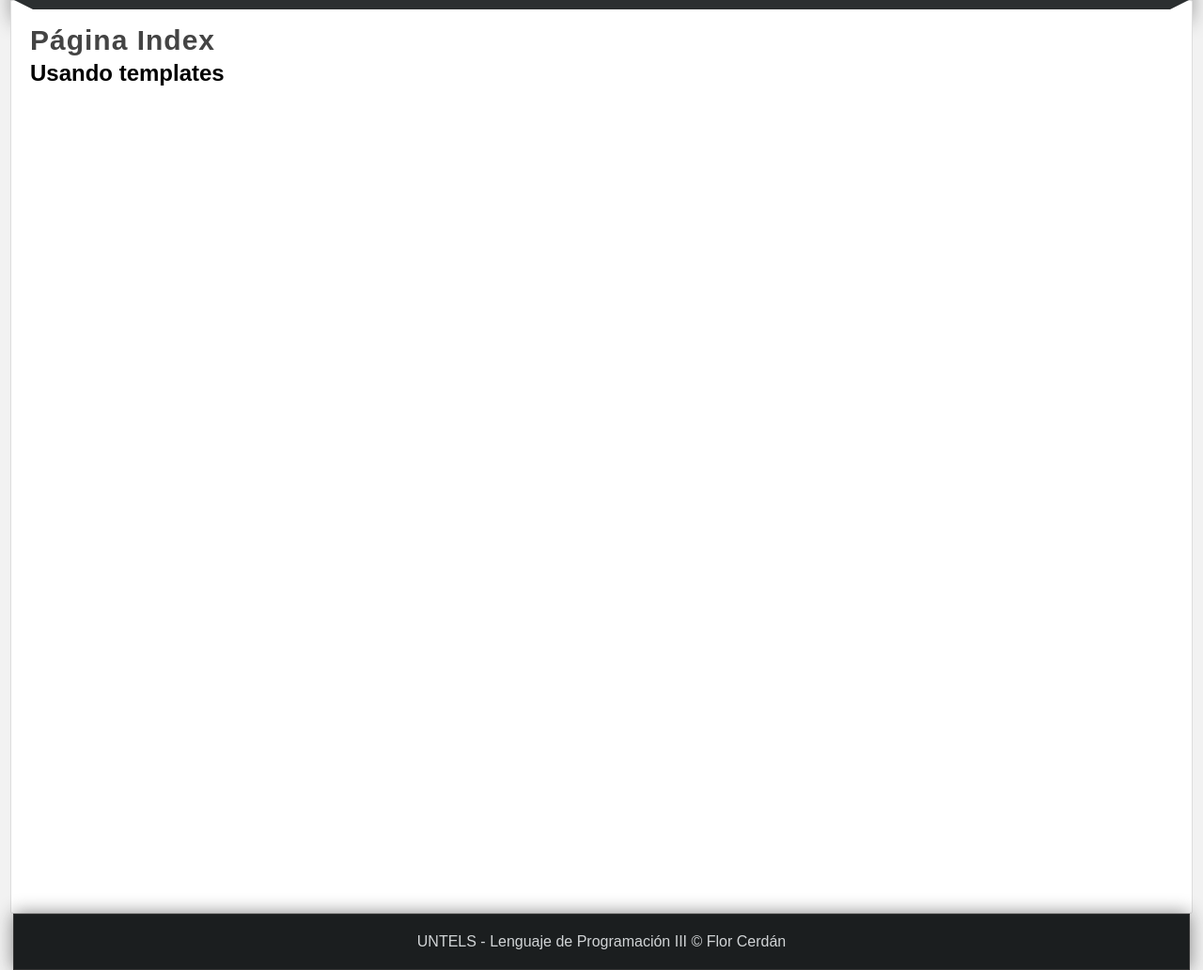
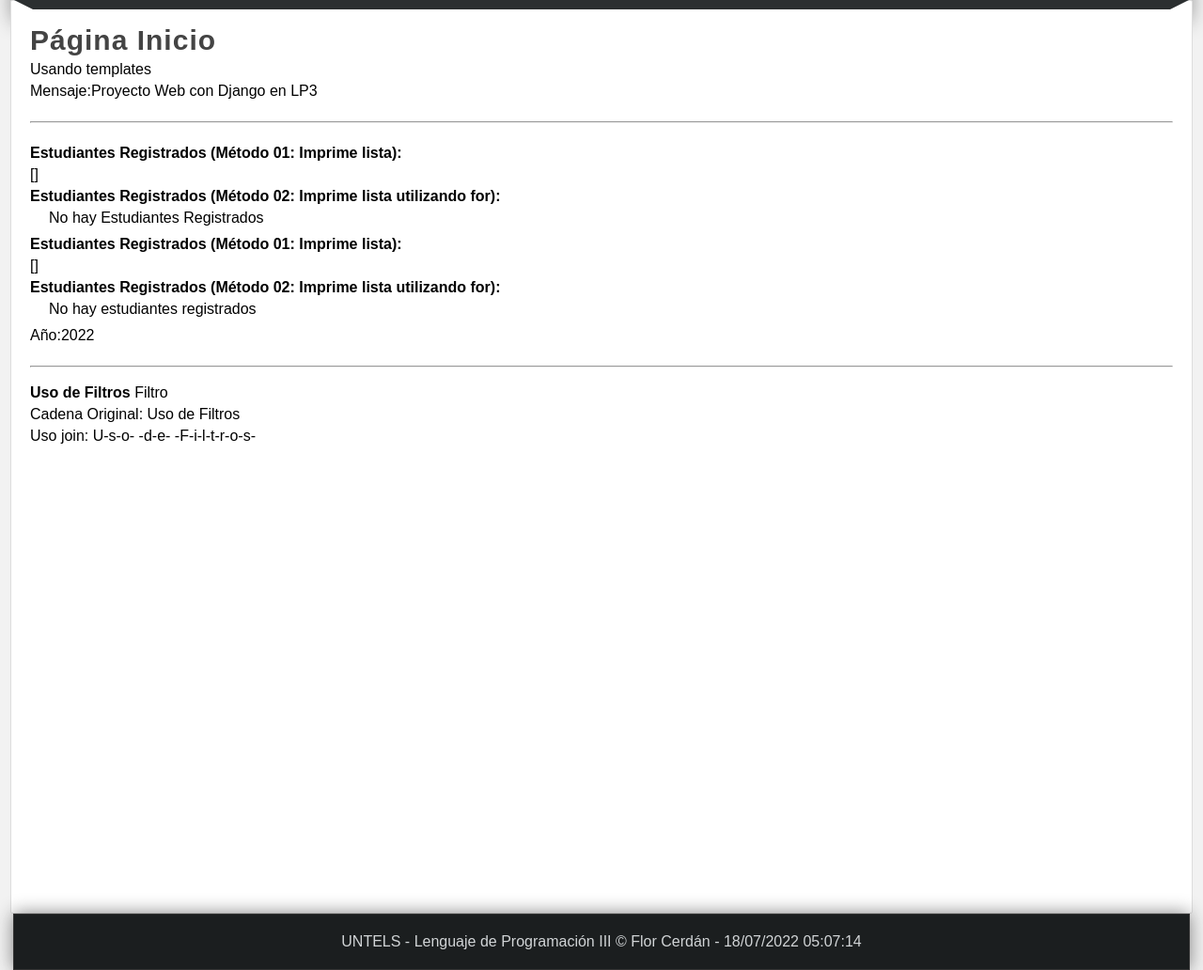
Before and after one commit to cerdanflor/2022-1_LP3-S2_Python, a Django app: page / in a window 1280 px wide. Shown: the part 182-1214 px from the top of the page at 94% size. Run offline with Django 4.2, Linux system fonts and the light colour scheme.

Commit message:
Semana 14 - Iniciando con filtros

```diff
--- a/ProyectosEnDJango/proyecto001/miapp/static/css/style.css
+++ b/ProyectosEnDJango/proyecto001/miapp/static/css/style.css
@@ -5,6 +5,14 @@
     font-family: Arial, Helvetica,sans-serif;
     text-decoration: none;
 
+}
+.box p, .box h2, .box ul{
+    margin-bottom: 5px;
+    margin-top: 5px;
+}
+.box ul, .box ol{
+    margin-left: 20px;
+    margin-bottom: 10px;
 }
 body{
     background-color:  #f2f2f2;
--- /dev/null
+++ b/ProyectosEnDJango/proyecto001/miapp/templates/filtros.html
@@ -0,0 +1,7 @@
+<br>
+<hr>
+<br>
+<strong> {{encabezado}}</strong>
+Filtro<br>
+<p> Cadena Original: {{encabezado|default:"Sección sin titulo"}}</p>
+<p> Uso join: {{encabezado|join:'-'}}</p>
--- a/ProyectosEnDJango/proyecto001/miapp/templates/index.html
+++ b/ProyectosEnDJango/proyecto001/miapp/templates/index.html
@@ -1,10 +1,36 @@
 {% extends 'layout.html' %}
 
 {% block title %}
-    Inicio
+    {{titulo}}
 {% endblock %}
 
 {% block content %}
-<h1 class="title">Página Index</h1>
-<h2>Usando templates</h2>
+<!--Comentario en HTML-->
+{% comment 'Datos de la página index' %}
+En esta página se mostrará la bienvenida al sistema
+{% endcomment %}
+    <h1 class="title">Página {{titulo}}</h1>
+    <p>Usando templates</p>
+    {% if mensaje %}
+        <p> Mensaje:{{mensaje}} </p>
+    {% else %}
+        <strong> El Mensaje no tiene contenido</strong>
+    {% endif %}
+    {% include 'listado_estudiantesregistrados.html' with encabezado="Estudiantes Registrados " %}
+
+
+    <p><strong>Estudiantes Registrados (Método 01: Imprime lista): </strong></p>
+        {{estudiantes}}
+        <p><strong>Estudiantes Registrados (Método 02: Imprime lista utilizando for): </strong></p>
+        <ul>
+            {% for estudiantes in estudiantes%}
+             <li>{{forloop.counter}}.{{estudiantes}}</li>
+             {% empty %}
+                <p> No hay estudiantes registrados </p>
+             {% endfor %}
+        </ul>
+
+    <p> Año:2022</p>
+    {% include 'filtros.html' with encabezado="Uso de Filtros "%}
+
 {% endblock %}
--- a/ProyectosEnDJango/proyecto001/miapp/templates/layout.html
+++ b/ProyectosEnDJango/proyecto001/miapp/templates/layout.html
@@ -21,16 +21,16 @@
     <nav>
         <ul>
             <li>
-                <a href="/inicio"> Inicio</a>
+                <a href="{% url 'inicio' %}"> Inicio</a>
             </li>
             <li>
-                <a href="/saludo"> Mensaje de saludo</a>
+                <a href="{% url 'saludo' %}"> Mensaje de saludo</a>
             </li>
             <li>
-                <a href="/rango"> Mostrar Números [a,b]</a>
+                <a href="{% url 'rango' %}"> Mostrar Números [a,b]</a>
             </li>
             <li>
-                <a href="/rango2/10/15"> Mostrar Números [10,15]</a>
+                <a href="{% url 'rango2'%}"> Mostrar Números [10,15]</a>
             </li>
         </ul>
     </nav>
@@ -52,7 +52,7 @@
             </div>
         </div>
         <footer>
-            UNTELS - Lenguaje de Programación III &COPY; Flor Cerdán
+            UNTELS - Lenguaje de Programación III &COPY; Flor Cerdán - {% now "d/m/Y h:m:s " %}
         </footer>
     </body>
 </html>
--- /dev/null
+++ b/ProyectosEnDJango/proyecto001/miapp/templates/listado_estudiantesregistrados.html
@@ -0,0 +1,13 @@
+<br>
+<hr>
+<br>
+<p> <strong>{{encabezado}} (Método 01: Imprime lista): </strong></p>
+    {{estudiantes}}
+<p> <strong>{{encabezado}} (Método 02: Imprime lista utilizando for): </strong></p>
+<ul>
+    {% for estudiantes in estudiantes %}
+        <li>{{forloop.counter}}. {{estudiante}}</li>
+     {%empty%}
+        <p> No hay {{encabezado}} </p>
+    {% endfor%}
+</ul>
--- a/ProyectosEnDJango/proyecto001/miapp/templates/saludo.html
+++ b/ProyectosEnDJango/proyecto001/miapp/templates/saludo.html
@@ -1,13 +1,13 @@
 {% extends 'layout.html' %}
 
 {% block title %}
-    saludo
+    {{titulo}}
 {% endblock %}
 
 {% block content %}
     {{ block.super }}
     <h1 class="title">Bienvenidos</h1>
-    <h2>Flor Cerdán</h2>
+    <h2>{{autor_saludo}}</h2>
     <h3>Python.....</h3>
     {{ block.super}}
 
--- a/ProyectosEnDJango/proyecto001/miapp/views.py
+++ b/ProyectosEnDJango/proyecto001/miapp/views.py
@@ -23,16 +23,35 @@
 """
 
 def index(request):
+    estudiantes = ['Carlos Ruiz',
+                   'Jordy Quispe',
+                   'Oscar Reyes',
+                   'Antony Vasquez']
+    estudiantes = []
+    return render(request,'index.html', {
+        'titulo':'Inicio',
+        'mensaje':'Proyecto Web con Django en LP3',
+        'estudiantes': estudiantes
+    })
 
-    return render(request,'index.html')
 
 def saludo(request):
 
-    return render(request,'saludo.html')
+    return render(request,'saludo.html' ,{
+        'titulo': 'Saludo',
+        'autor_saludo':'Mg. Flor Elizabeth Cerdán León'
+    })
 
 def rango(request):
     a = 10
     b= 20
+    rango_numeros = range(a,b+1)
+    return render(request, 'rango.html',{
+        'titulo':'Rango',
+        'a': a,
+        'b':b,
+        'rango_numeros': rango_numeros
+    })
     resultado = f"""
              <h2> Numeros de [{a},{b}] </h2>
              resultado: <br>
```
Also changed, not shown: ProyectosEnDJango/proyecto001/miapp/templates/rango.html (added, +16 -0 lines).
